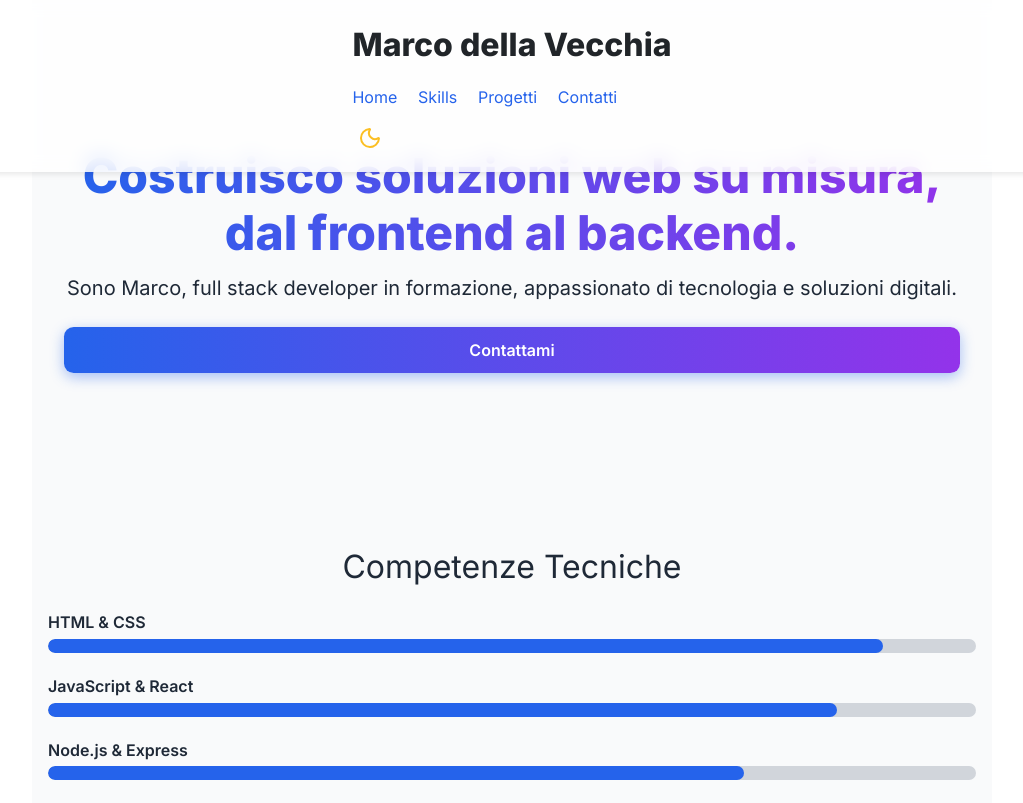
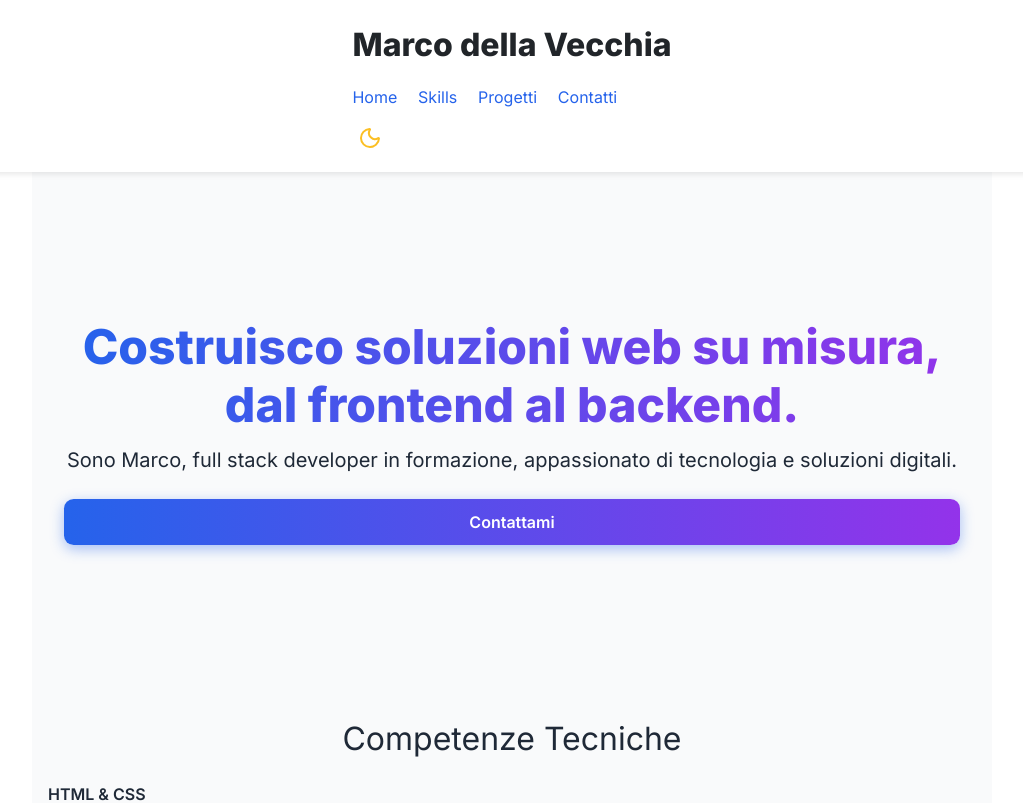
Before and after one commit to Marcodellavecchia95/portfolio, a React (Vite) app: page / in a window 1280 px wide. Shown: the top 803 px of the page, without its empty margins (128-1151 px from the left). Built offline with nearby package versions, Linux system fonts and the light colour scheme; the HTML template or start-up script is replaced by a standard one.

Commit message:
fix position navbar

```diff
--- a/src/assets/css/index.css
+++ b/src/assets/css/index.css
@@ -32,10 +32,10 @@ section {
 }
 
 .navbar {
-  position: fixed;
+  position: sticky;
   top: 0;
   width: 100%;
-  background-color: #ffffffcc;
+
   backdrop-filter: blur(10px);
   box-shadow: 0 2px 6px rgba(0, 0, 0, 0.1);
   z-index: 1000;
```
